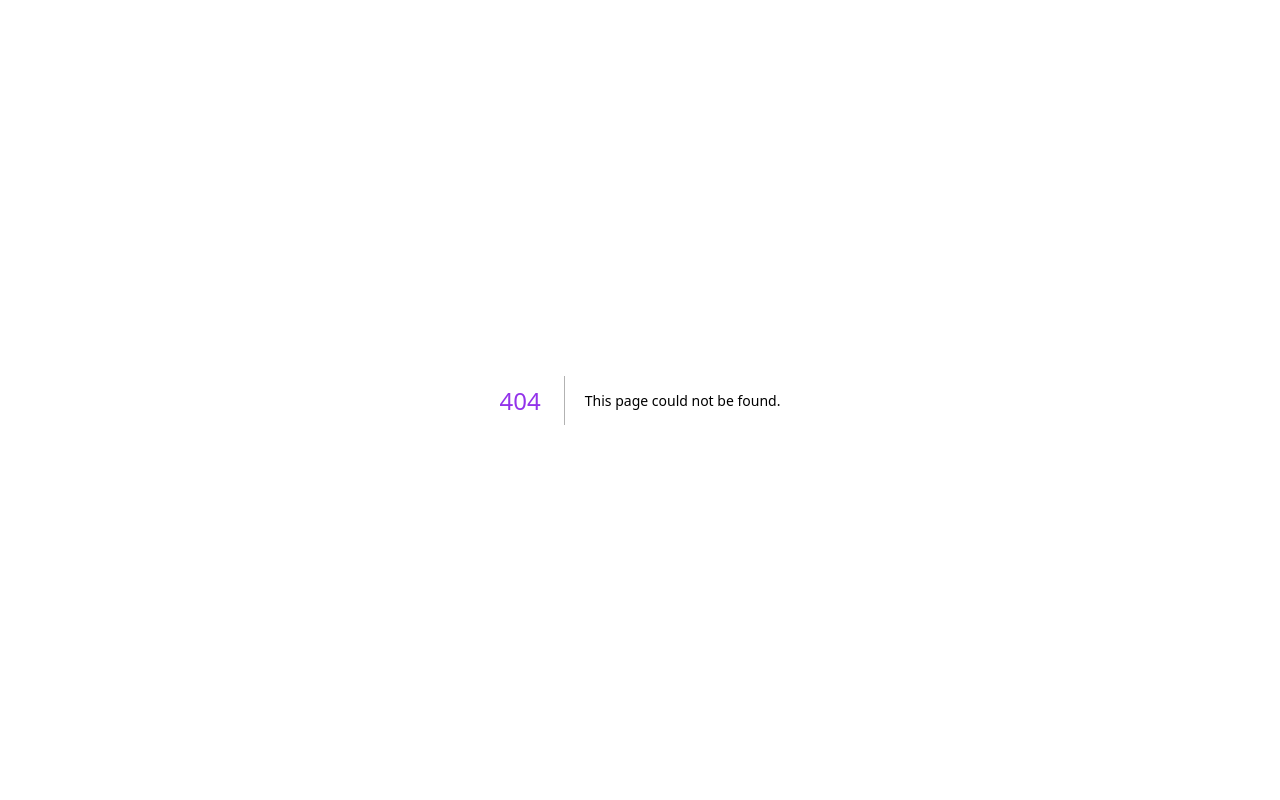
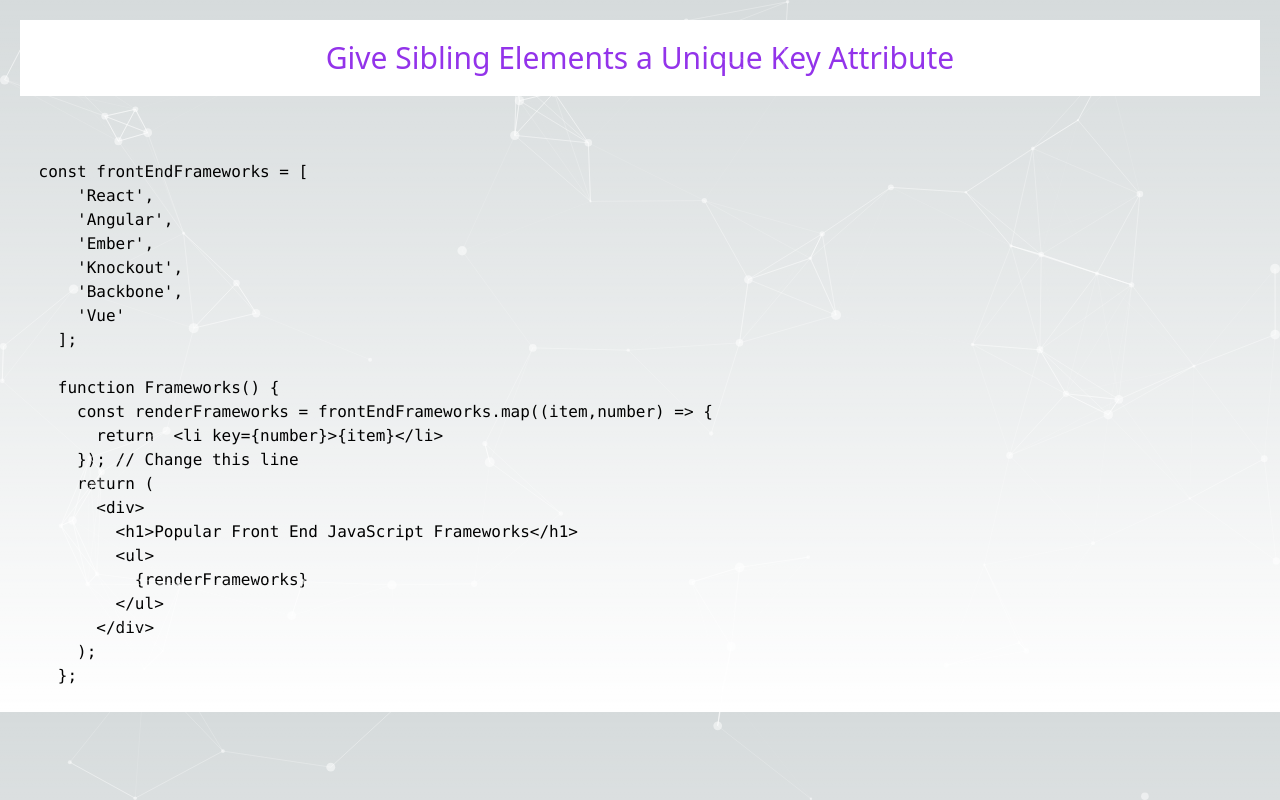
Before and after one commit to ragulpalanisamy/fcc_projects_euler, a Next.js app: page /Pro-5/Sibling_elements in a window 1280 px wide. Before the commit this address had no page. Built offline with nearby package versions, Linux system fonts and the light colour scheme.

Commit message:
feat: :sparkles: Added the Give Sibling Elements a Unique Key Attribute

```diff
--- a/src/app/page.js
+++ b/src/app/page.js
@@ -193,6 +193,9 @@ export default function Home() {
         <Link href="../Pro-5/Simple_todo">
         Simple todo
         </Link>
+        <Link href="../Pro-5/Sibling_elements">
+        Sibling elements
+        </Link>
         </div>
         </div>
       </>
--- /dev/null
+++ b/src/pages/Pro-5/Sibling_elements.tsx
@@ -0,0 +1,43 @@
+import React from 'react'
+import DesignTypeScript from '../../components/DesignTypeScript'
+import "../../app/globals.css";
+
+export default function sibling_elements() {
+    const codesnippet = `
+    const frontEndFrameworks = [
+        'React',
+        'Angular',
+        'Ember',
+        'Knockout',
+        'Backbone',
+        'Vue'
+      ];
+
+      function Frameworks() {
+        const renderFrameworks = frontEndFrameworks.map((item,number) => {
+          return  <li key={number}>{item}</li>
+        }); // Change this line
+        return (
+          <div>
+            <h1>Popular Front End JavaScript Frameworks</h1>
+            <ul>
+              {renderFrameworks}
+            </ul>
+          </div>
+        );
+      };
+    `;
+  return (
+    <div>
+        <DesignTypeScript />
+        <h1>
+        Give Sibling Elements a Unique Key Attribute
+        </h1>
+        <pre>
+            <code>
+                {codesnippet}
+            </code>
+        </pre>
+    </div>
+  )
+}
```
